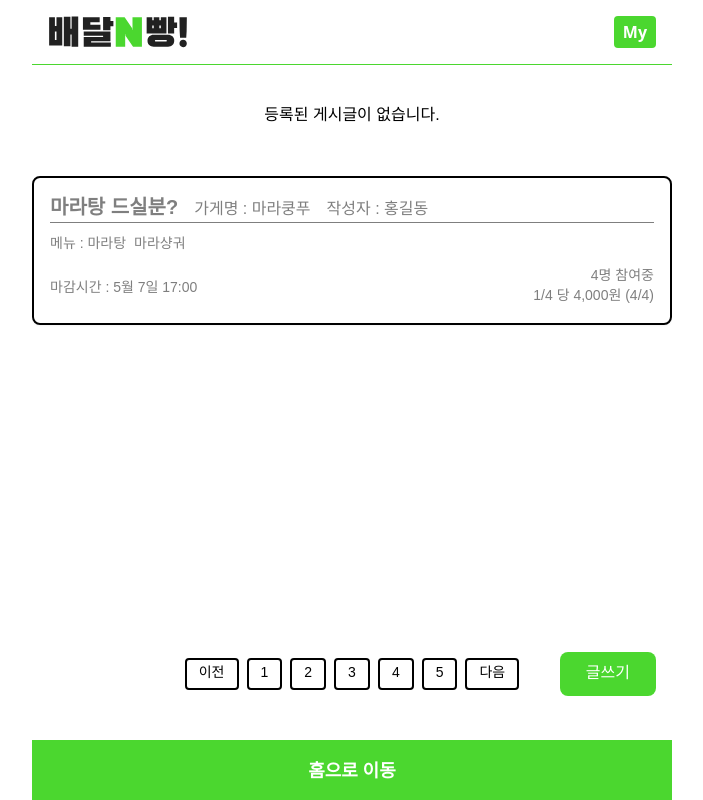
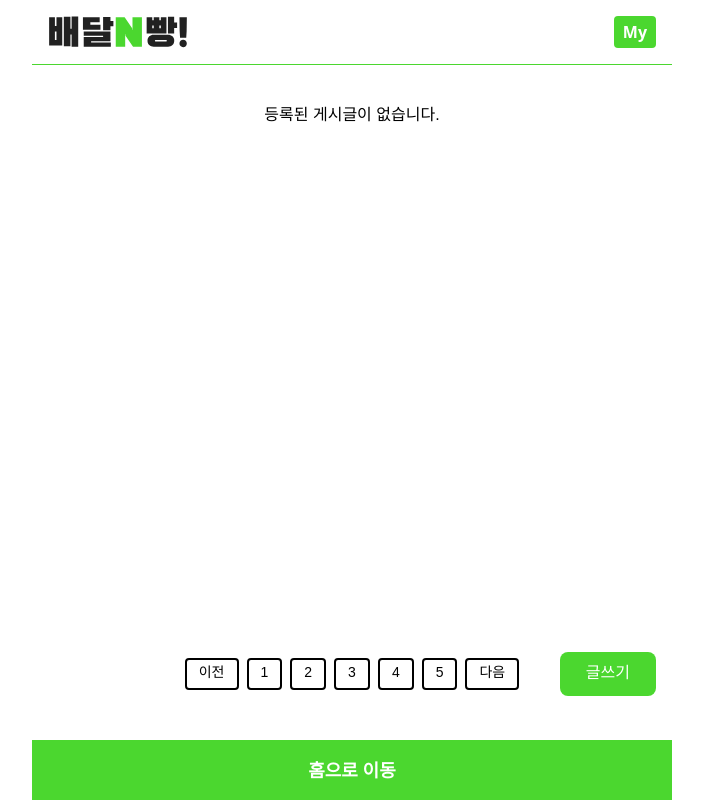
Before and after one commit to H2py/delivery_N, a Flask app: page / in a window 1280 px wide. Shown: the whole page, without its empty margins (288-991 px from the left). Run offline with Flask 3, Linux system fonts and the light colour scheme; data that the repository does not hold is empty; some libraries are stand-ins or nearby versions; some web fonts are replaced.

Commit message:
[ fix ] 메인페이지 더미 UI 제거

```diff
--- a/delivery_n/templates/main.html
+++ b/delivery_n/templates/main.html
@@ -55,51 +55,6 @@
                 등록된 게시글이 없습니다.
             </li>
         {% endif %}
-
-      <!-- 마감된 ui -->
-      <li
-        class="bg-gray-100 rounded-lg shadow-sm p-4 border-2 border-gray-200 relative overflow-hidden cursor-default select-none"
-      >
-        <!-- 마감 표시 배지 -->
-        <div
-          class="absolute top-0 right-0 bg-gray-600 text-white px-4 py-1 rounded-bl-lg text-sm font-medium"
-        >
-          마감됨
-        </div>
-
-        <div class="flex flex-col space-y-3 opacity-50">
-          <!-- 제목 및 가게명 -->
-          <div class="flex items-end gap-4 border-b border-gray-300">
-            <h2 class="text-lg sm:text-xl font-bold text-gray-700">
-              마라탕 드실분?
-            </h2>
-            <p class="text-sm sm:text-base text-gray-600">가게명 : 마라쿵푸</p>
-            <p class="text-gray-600">작성자 : 홍길동</p>
-          </div>
-
-          <!-- 메뉴 -->
-          <div class="text-sm">
-            <span class="text-gray-600">메뉴 :</span>
-            <ul class="inline-flex gap-2">
-              <li class="text-gray-600">마라탕</li>
-              <li class="text-gray-600">마라샹궈</li>
-            </ul>
-          </div>
-
-          <!-- 배달 정보 -->
-          <div class="flex items-end justify-between border-gray-300">
-            <div class="text-sm text-gray-600 mb-2">
-              마감시간 : 5월 7일 17:00
-            </div>
-            <div class="flex flex-col items-end">
-              <span class="text-sm text-gray-600 font-medium">4명 참여중</span>
-              <p class="text-sm text-gray-600 font-medium">
-                1/4 당 4,000원 (4/4)
-              </p>
-            </div>
-          </div>
-        </div>
-      </li>
     </ul>
   </div>
 
```
